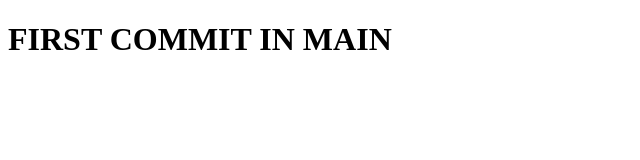
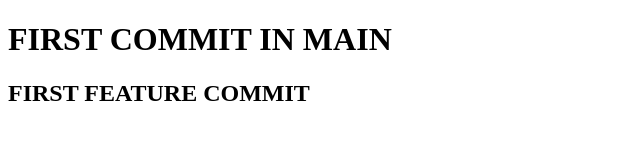
Before and after one commit to iamshahid102/SMIT-BAHADURABAD, a plain HTML site: page index.html in a window 1280 px wide. Shown: the whole page, without its empty margins (0-640 px from the left). Drawn offline with Linux system fonts and the light colour scheme.

Commit message:
first feature commit

```diff
--- a/index.html
+++ b/index.html
@@ -7,5 +7,9 @@
 </head>
 <body>
     <h1>FIRST COMMIT IN MAIN</h1>
+
+    <h2>FIRST FEATURE COMMIT</h2>
+
+
 </body>
 </html>
```
